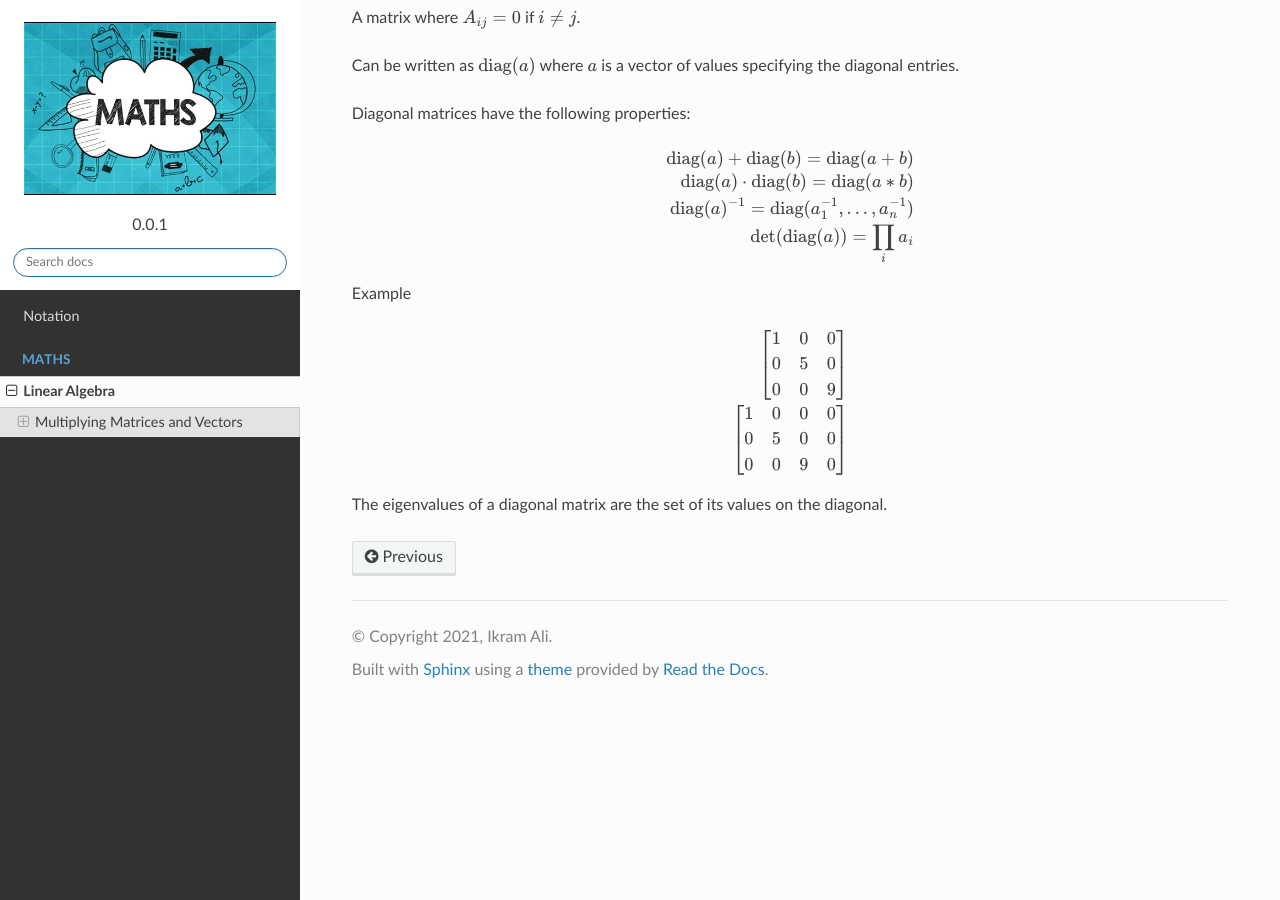
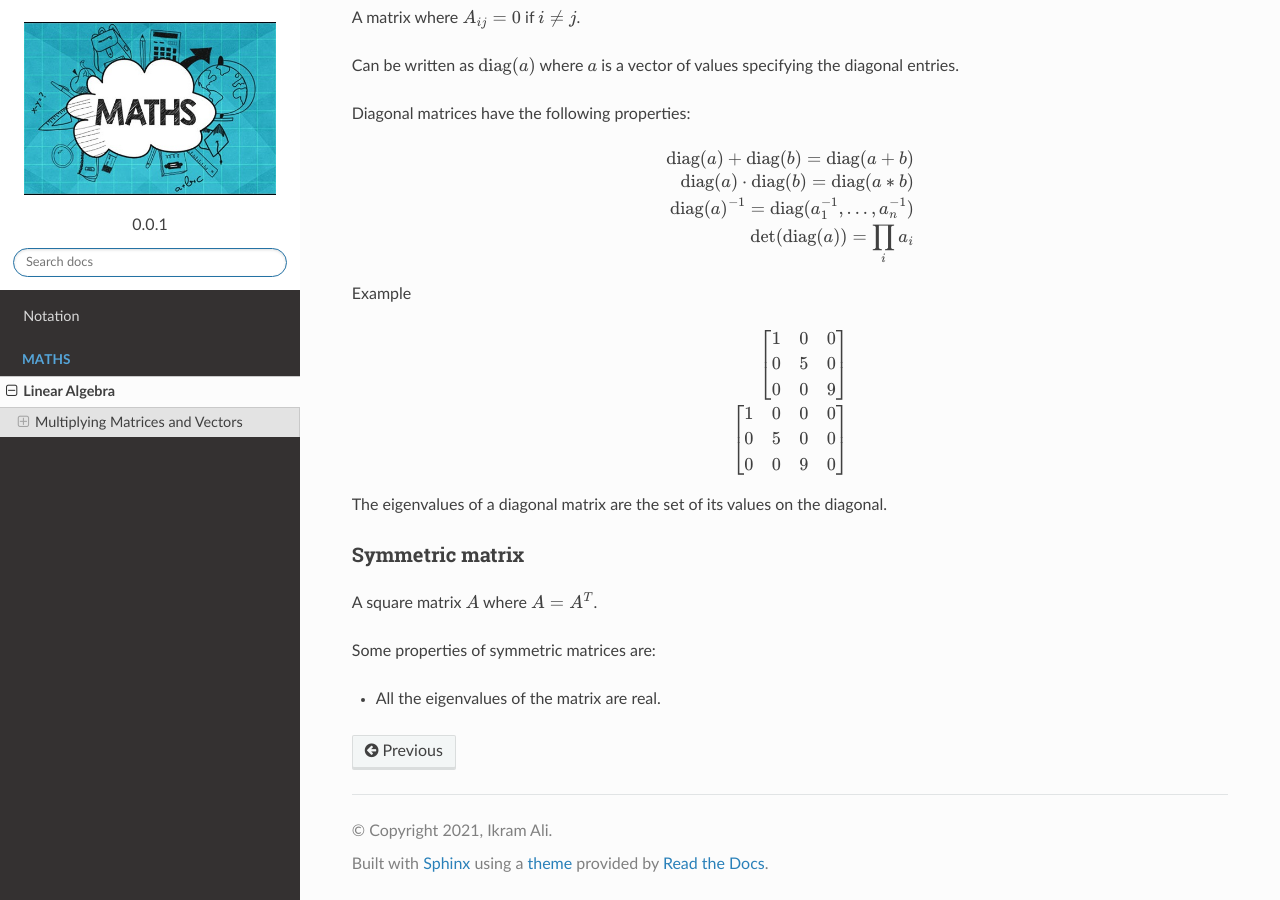
Before and after one commit to akkefa/ml-notes, a Sphinx documentation site: the page built from docs/linear_algebra.rst, in a window 1280 px wide and 900 px high, scrolled down 1947 px. Built offline with Sphinx 7.4.7 and the Read the Docs theme 2.0.0, drawn with Linux system fonts in a browser that asks for light colours.

Commit message:
[notation] new notation added.

```diff
--- a/docs/linear_algebra.rst
+++ b/docs/linear_algebra.rst
@@ -137,3 +137,11 @@ Example
 
 
 The eigenvalues of a diagonal matrix are the set of its values on the diagonal.
+
+Symmetric matrix
+==================
+A square matrix :math:`A` where :math:`A = A^T`.
+
+Some properties of symmetric matrices are:
+
+* All the eigenvalues of the matrix are real.
```
